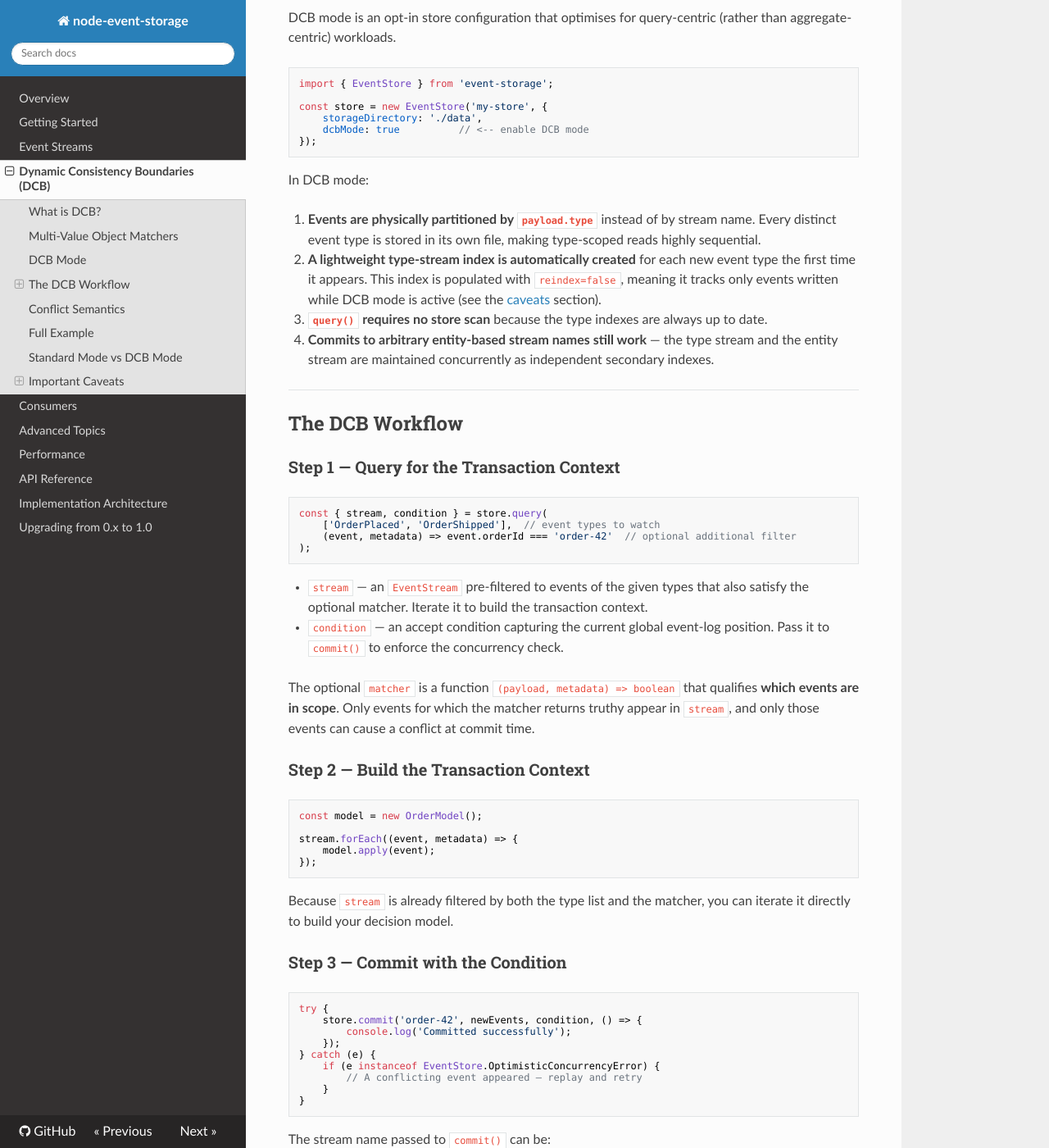
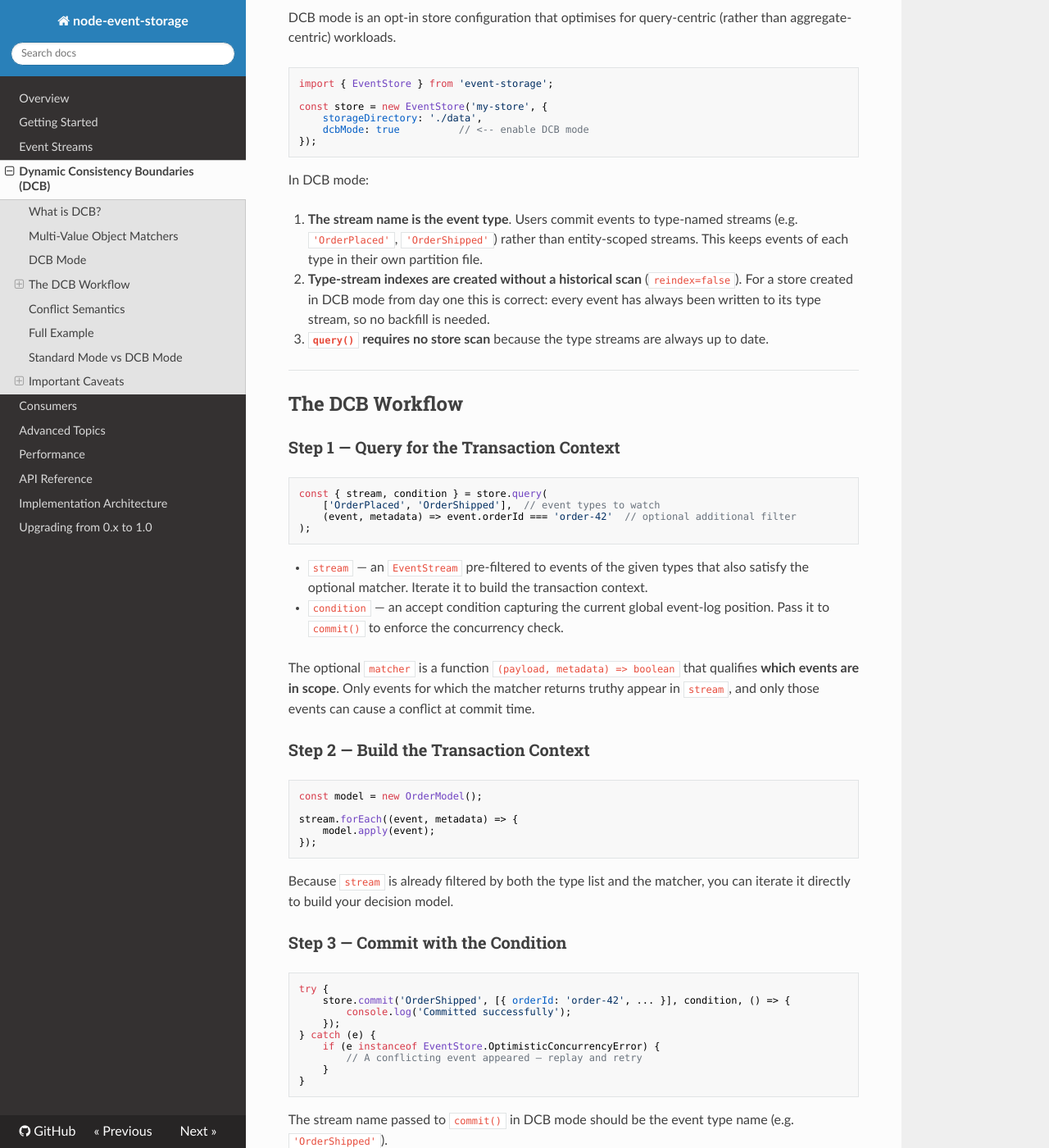
Before and after one commit to albe/node-event-storage, an MkDocs documentation site: the page built from docs/dcb.md, in a window 1280 px wide and 1400 px high, scrolled down 1139 px. Shown: the whole window at 82% size. Built offline with MkDocs 1.6.1, drawn with Linux system fonts in a browser that asks for light colours; nearby versions of some CDN libraries; some of the changed text lies outside the part shown.

Commit message:
refactor: predicate as first-class property, type-stream conflict check, simplified DCB mode
Agent-Logs-Url: https://github.com/albe/node-event-storage/sessions/24be1039-21ae-4c0a-8788-4655d9694112

Co-authored-by: albe <4259532+albe@users.noreply.github.com>

````diff
--- a/docs/dcb.md
+++ b/docs/dcb.md
@@ -47,13 +47,11 @@ const store = new EventStore('my-store', {
 
 In DCB mode:
 
-1. **Events are physically partitioned by `payload.type`** instead of by stream name.  Every distinct event type is stored in its own file, making type-scoped reads highly sequential.
+1. **The stream name is the event type**.  Users commit events to type-named streams (e.g. `'OrderPlaced'`, `'OrderShipped'`) rather than entity-scoped streams.  This keeps events of each type in their own partition file.
 
-2. **A lightweight type-stream index is automatically created** for each new event type the first time it appears.  This index is populated with `reindex=false`, meaning it tracks only events written while DCB mode is active (see the [caveats](#important-caveats) section).
+2. **Type-stream indexes are created without a historical scan** (`reindex=false`).  For a store created in DCB mode from day one this is correct: every event has always been written to its type stream, so no backfill is needed.
 
-3. **`query()` requires no store scan** because the type indexes are always up to date.
-
-4. **Commits to arbitrary entity-based stream names still work** — the type stream and the entity stream are maintained concurrently as independent secondary indexes.
+3. **`query()` requires no store scan** because the type streams are always up to date.
 
 ---
 
@@ -89,7 +87,7 @@ Because `stream` is already filtered by both the type list and the matcher, you
 
 ```javascript
 try {
-    store.commit('order-42', newEvents, condition, () => {
+    store.commit('OrderShipped', [{ orderId: 'order-42', ... }], condition, () => {
         console.log('Committed successfully');
     });
 } catch (e) {
@@ -99,16 +97,13 @@ try {
 }
 ```
 
-The stream name passed to `commit()` can be:
-
-- **An event type** (`'OrderPlaced'`): works naturally in DCB mode since each type is already its own stream.
-- **An entity-based name** (`'order-42'`): still works — the entity stream index is maintained alongside the type indexes.
+The stream name passed to `commit()` in DCB mode should be the event type name (e.g. `'OrderShipped'`).
 
 ---
 
 ## Conflict Semantics
 
-The conflict check at commit time scans all events appended **after** the condition was obtained and evaluates each:
+The conflict check at commit time uses a join stream over the condition's type streams, checking only events appended **after** the condition was obtained:
 
 | Scenario | Result |
 |----------|--------|
@@ -168,14 +163,13 @@ store.on('ready', () => {
 
 | Feature | Standard mode | DCB mode |
 |---------|---------------|----------|
-| Physical partitioning | By stream name | By `payload.type` |
+| Stream naming convention | Entity streams (e.g. `order-42`) | Type-named streams (e.g. `OrderPlaced`) |
+| Type stream matcher | `{ payload: { type } }` (scans all streams) | `{ stream: type }` (matches stream name) |
 | Type stream creation | `reindex=true` on first use (one-time scan) | `reindex=false` (instant) |
 | `query()` first call | May scan existing events | O(1) always |
 | `query()` subsequent calls | O(1) | O(1) |
-| Entity-based stream names | Default | Also supported |
-| Type-based stream names | Manual | Automatic |
 
-In **standard mode** the first call to `query()` for a given event type creates a secondary index by scanning all existing events (`reindex=true`).  This is a one-time cost proportional to the store size; all subsequent calls are O(1).  If your store is large and you want to avoid the initial scan, switch to DCB mode.
+In **standard mode** the first call to `query()` for a given event type creates a secondary index by scanning all existing events (`reindex=true`).  This is a one-time cost proportional to the store size; all subsequent calls are O(1).
 
 ---
 
@@ -183,7 +177,7 @@ In **standard mode** the first call to `query()` for a given event type creates
 
 ### DCB mode is for new stores
 
-Type indexes in DCB mode are created with `reindex=false`.  This means they only track events written *after* the index was first created.  If you open a pre-existing, stream-partitioned store in DCB mode, the type indexes will be incomplete and the condition will not reflect the full history.
+Type indexes in DCB mode are created with `reindex=false`.  This means they only track events written *after* the index was first created.  If you open a pre-existing store in DCB mode, the type indexes will be incomplete and the condition will not reflect the full history.
 
 **Always create a store with `dcbMode: true` from the beginning** if you intend to use DCB mode.
 
````
Also changed, not shown: other parts of docs/dcb.md (+2 -2 lines), 4 other files.
